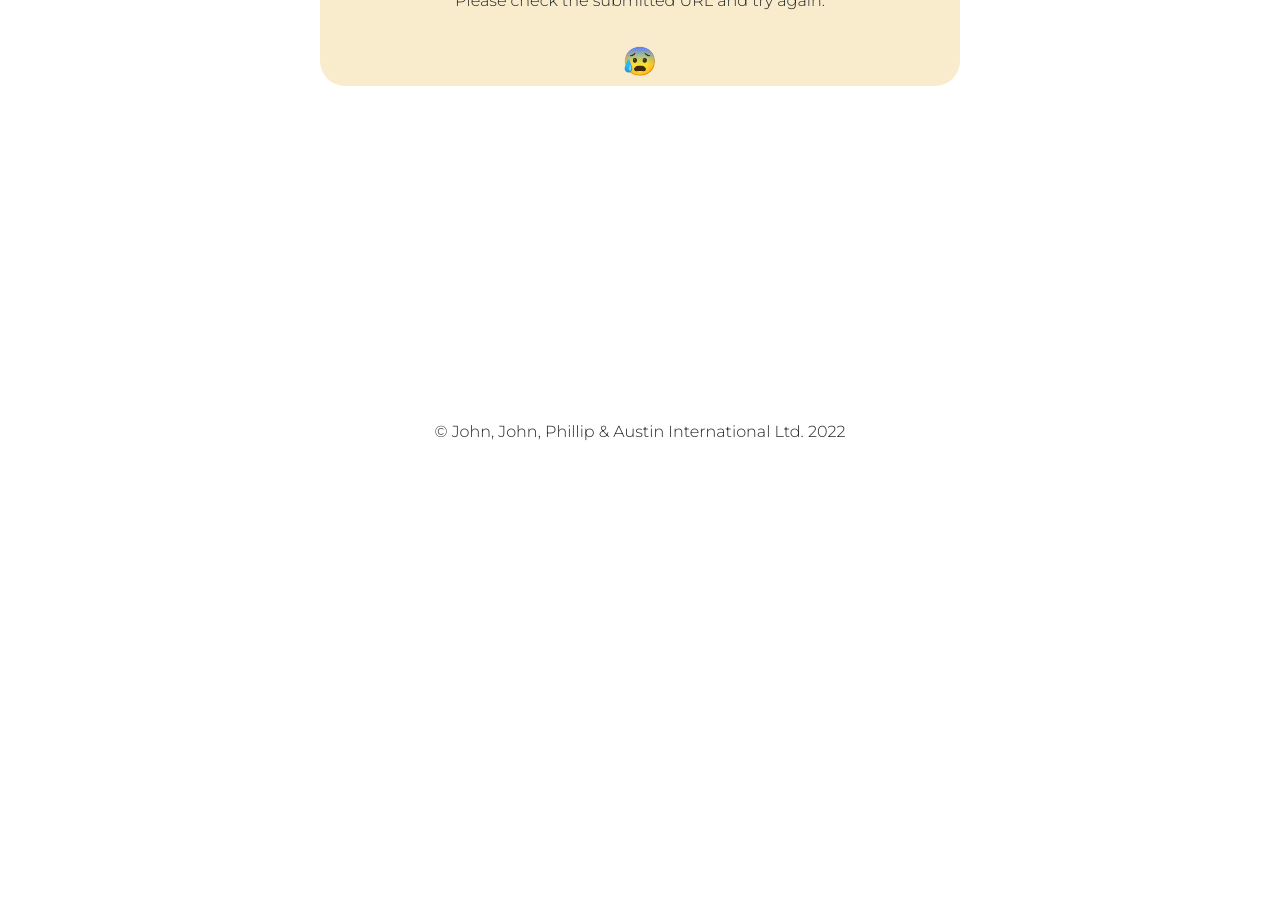
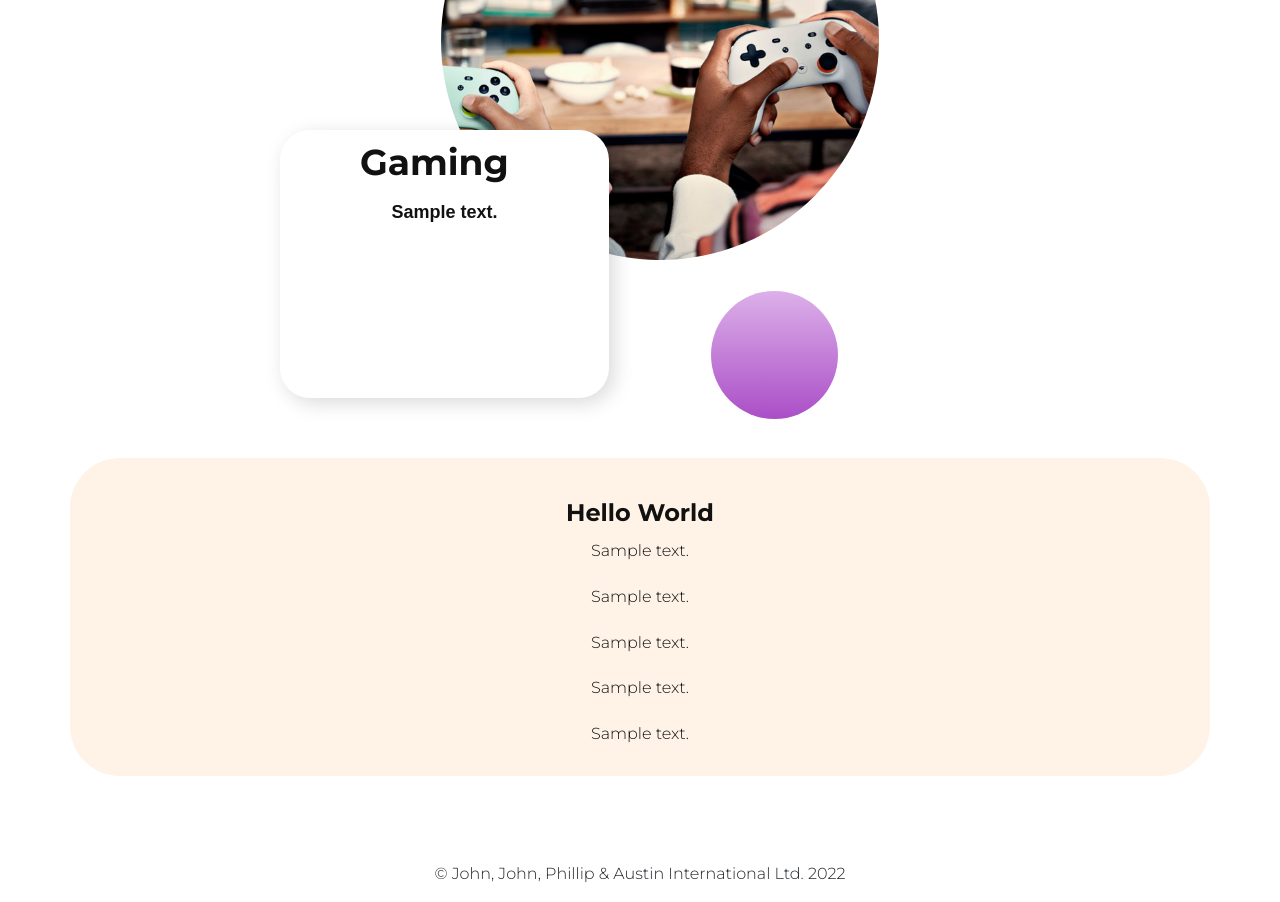
Before and after one commit to Guzzemetti/private-practice, a React (Create React App) app in the folder client/: page /success in a window 1280 px wide. Shown: the part 340-1242 px from the top of the page. Before the commit the page ends 800 px from the top, so only its background shows below. Built offline with nearby package versions, Linux system fonts and the light colour scheme.

Commit message:
class to classname

```diff
--- a/client/package.json
+++ b/client/package.json
@@ -21,7 +21,7 @@
     "web-vitals": "^0.2.4"
   },
   "scripts": {
-    "start": "react-scripts --openssl-legacy-provider start",
+    "start": "react-scripts start",
     "build": "react-scripts build",
     "test": "react-scripts test",
     "eject": "react-scripts eject"
--- a/client/src/App.js
+++ b/client/src/App.js
@@ -31,6 +31,7 @@ import HomeComp from "../src/components/Home/index";
 import Footer from "../src/components/Footer/index";
 import About from './components/About/About';
 import NotFound from './components/NotFound/NotFound'
+import CatagoryPage from './components/CatagoryPage';
 // import Categories from '../src/components/categoryCards/index';
 //------------------------------------------------------------------------------------------
 
@@ -64,6 +65,7 @@ function App() {
           <StoreProvider>
             {/* The Navbar is added here to be added to every page that renders */}
             <Navbar />
+
             <Routes>
               <Route
                 path="/"
@@ -85,6 +87,10 @@ function App() {
               <Route
                 path="*"
                 element={<NotFound />}
+              />
+                            <Route
+                path="/success"
+                element={<CatagoryPage />}
               />
               {/*
               <Route
--- a/client/src/components/CatagoryPage/index.js
+++ b/client/src/components/CatagoryPage/index.js
@@ -18,31 +18,31 @@ var imageStyle = {
 const CatagoryPage = () => {
   return (
 <>
-<body class="u-body u-xl-mode">
-    <section class="u-clearfix u-white u-section-1" id="sec-c45a">
-      <div class="u-clearfix u-sheet u-sheet-1">
-        <div class="u-shape u-shape-svg u-text-custom-color-1 u-shape-1">
+<body className="u-body u-xl-mode">
+    <section className="u-clearfix u-white u-section-1" id="sec-c45a">
+      <div className="u-clearfix u-sheet u-sheet-1">
+        <div className="u-shape u-shape-svg u-text-custom-color-1 u-shape-1">
           <img src={Blob} />
         </div>
-        <div class="u-align-left u-image u-image-circle u-image-1" style={imageStyle}></div>
-        <div class="u-gradient u-shape u-shape-circle u-shape-2"></div>
-        <div class="u-align-left u-container-style u-group u-radius-30 u-shape-round u-white u-group-1">
-          <div class="u-container-layout u-container-layout-1">
-            <h2 class="u-custom-font u-font-montserrat u-text u-text-1">Gaming</h2>
-            <h6 class="u-align-center u-text u-text-2">Sample text.</h6>
+        <div className="u-align-left u-image u-image-circle u-image-1" style={imageStyle}></div>
+        <div className="u-gradient u-shape u-shape-circle u-shape-2"></div>
+        <div className="u-align-left u-container-style u-group u-radius-30 u-shape-round u-white u-group-1">
+          <div className="u-container-layout u-container-layout-1">
+            <h2 className="u-custom-font u-font-montserrat u-text u-text-1">Gaming</h2>
+            <h6 className="u-align-center u-text u-text-2">Sample text.</h6>
           </div>
-        </div><span class="u-file-icon u-icon u-text-white u-icon-1"><img src={Image4} alt="" /></span>
-        <div class="u-expanded-width u-list u-list-1">
-          <div class="u-repeater u-repeater-1">
-            <div class="u-align-center u-container-style u-custom-item u-list-item u-palette-3-light-3 u-radius-50 u-repeater-item u-shape-round u-list-item-1">
-              <div class="u-container-layout u-similar-container u-container-layout-2">
-                <h5 class="u-custom-font u-font-montserrat u-text u-text-3">Hello World<br />
+        </div><span className="u-file-icon u-icon u-text-white u-icon-1"><img src={Image4} alt="" /></span>
+        <div className="u-expanded-width u-list u-list-1">
+          <div className="u-repeater u-repeater-1">
+            <div className="u-align-center u-container-style u-custom-item u-list-item u-palette-3-light-3 u-radius-50 u-repeater-item u-shape-round u-list-item-1">
+              <div className="u-container-layout u-similar-container u-container-layout-2">
+                <h5 className="u-custom-font u-font-montserrat u-text u-text-3">Hello World<br />
                 </h5>
-                <p class="u-text u-text-4">Sample text.</p>
-                <p class="u-text u-text-5">Sample text.</p>
-                <p class="u-text u-text-6">Sample text.</p>
-                <p class="u-text u-text-7">Sample text.</p>
-                <p class="u-text u-text-8">Sample text.</p>
+                <p className="u-text u-text-4">Sample text.</p>
+                <p className="u-text u-text-5">Sample text.</p>
+                <p className="u-text u-text-6">Sample text.</p>
+                <p className="u-text u-text-7">Sample text.</p>
+                <p className="u-text u-text-8">Sample text.</p>
               </div>
             </div>
           </div>
```
